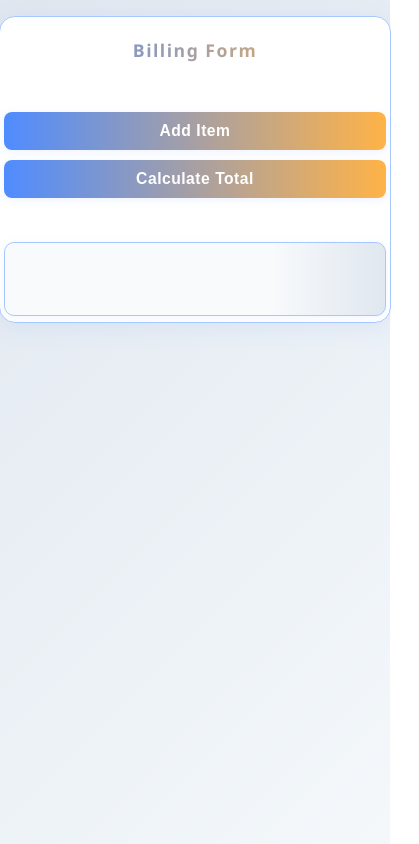
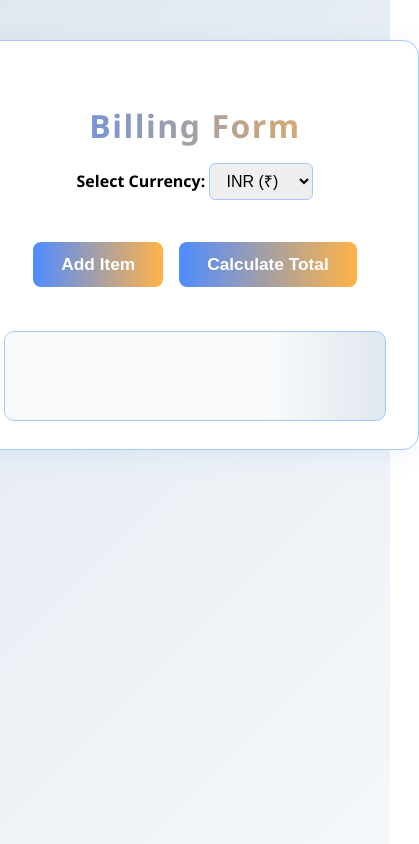
Before and after one commit to Rajdeep019/billing-app, a plain HTML site: page index.html in a window 390 px wide. Shown: the whole page, 419 px wide, since content can reach past the window. Drawn offline with Linux system fonts and the light colour scheme.

Commit message:
add a doler

```diff
--- a/index.html
+++ b/index.html
@@ -18,6 +18,7 @@
       --radius: 16px;
       --shadow: 0 4px 24px rgba(79,140,255,0.10);
     }
+
     body {
       font-family: 'Segoe UI', Arial, sans-serif;
       background: var(--bg);
@@ -32,6 +33,7 @@
       background-size: cover;
       transition: background 0.5s;
     }
+
     .billing-container {
       background: rgba(255,255,255,0.98);
       margin-top: 40px;
@@ -48,14 +50,16 @@
       overflow: hidden;
       animation: fadeIn 0.7s cubic-bezier(.4,0,.2,1);
     }
+
     @keyframes fadeIn {
       from { opacity: 0; transform: translateY(30px); }
       to { opacity: 1; transform: none; }
     }
+
     h2 {
       text-align: center;
       color: var(--primary-dark);
-      margin-bottom: 28px;
+      margin-bottom: 16px;
       letter-spacing: 1.5px;
       font-size: 2rem;
       font-weight: 700;
@@ -64,9 +68,23 @@
       -webkit-text-fill-color: transparent;
       background-clip: text;
     }
+
+    .currency-selector {
+      text-align: center;
+      margin-bottom: 20px;
+    }
+
+    .currency-selector select {
+      padding: 8px 12px;
+      border-radius: 6px;
+      border: 1.5px solid var(--primary-light);
+      font-size: 1rem;
+    }
+
     #fields-container {
       margin-bottom: 22px;
     }
+
     .field-group {
       display: flex;
       gap: 10px;
@@ -74,11 +92,11 @@
       flex-wrap: wrap;
       background: linear-gradient(90deg, #f8fafc 60%, #e0e7ef 100%);
       border-radius: 8px;
-      padding: 8px 6px 8px 6px;
+      padding: 8px 6px;
       box-shadow: 0 1px 6px rgba(79,140,255,0.04);
       border: 1px solid var(--border);
-      transition: box-shadow 0.2s;
     }
+
     .field-group input {
       flex: 1 1 120px;
       padding: 10px 12px;
@@ -86,16 +104,15 @@
       border-radius: 7px;
       font-size: 1.08rem;
       background: #f8fafc;
-      transition: border 0.2s, box-shadow 0.2s;
       color: #222;
       outline: none;
-      box-shadow: 0 1px 4px rgba(79,140,255,0.06);
     }
+
     .field-group input:focus {
       border: 2px solid var(--accent-dark);
       background: #fffbe7;
-      box-shadow: 0 2px 8px rgba(255,179,71,0.10);
     }
+
     .button-row {
       display: flex;
       gap: 16px;
@@ -103,6 +120,7 @@
       justify-content: center;
       flex-wrap: wrap;
     }
+
     button {
       background: linear-gradient(90deg, var(--primary), var(--accent));
       color: #fff;
@@ -112,18 +130,14 @@
       font-size: 1.08rem;
       font-weight: 600;
       cursor: pointer;
-      box-shadow: 0 2px 8px rgba(79,140,255,0.10);
-      transition: background 0.2s, transform 0.1s, box-shadow 0.2s;
-      letter-spacing: 0.5px;
-      outline: none;
-      position: relative;
-      z-index: 1;
+      transition: background 0.2s, transform 0.1s;
     }
-    button:hover, button:focus {
+
+    button:hover {
       background: linear-gradient(90deg, var(--accent), var(--primary));
-      transform: translateY(-2px) scale(1.04);
-      box-shadow: 0 4px 16px rgba(255,179,71,0.13);
+      transform: scale(1.04);
     }
+
     #output {
       margin-top: 22px;
       background: linear-gradient(90deg, #f8fafc 70%, #e0e7ef 100%);
@@ -131,12 +145,10 @@
       padding: 22px 16px;
       font-weight: 400;
       color: #222;
-      box-shadow: 0 2px 12px rgba(79,140,255,0.08);
       border: 1.5px solid var(--primary-light);
       min-height: 44px;
-      animation: fadeIn 0.7s cubic-bezier(.4,0,.2,1);
-      transition: box-shadow 0.2s, border 0.2s;
     }
+
     #output h3 {
       margin-top: 0;
       color: var(--primary-dark);
@@ -144,66 +156,21 @@
       font-weight: 600;
       letter-spacing: 0.5px;
     }
+
     #output ul {
       padding-left: 20px;
       margin: 0 0 10px 0;
     }
+
     #output li {
       margin-bottom: 5px;
       font-size: 1.01rem;
     }
+
     #output strong {
       color: var(--accent-dark);
       font-size: 1.13rem;
       letter-spacing: 0.5px;
-    }
-    /* Responsive Design */
-    @media (max-width: 900px) {
-      .billing-container {
-        max-width: 98vw;
-        padding: 24px 2vw 20px 2vw;
-      }
-      h2 {
-        font-size: 1.5rem;
-      }
-    }
-    @media (max-width: 600px) {
-      .billing-container {
-        padding: 12px 2vw 12px 2vw;
-        max-width: 100vw;
-        margin-top: 16px;
-      }
-      .field-group {
-        flex-direction: column;
-        gap: 7px;
-        padding: 6px 2px 6px 2px;
-      }
-      .field-group input {
-        font-size: 0.98rem;
-        padding: 8px 8px;
-      }
-      button {
-        font-size: 0.98rem;
-        padding: 10px 10px;
-        width: 100%;
-        min-width: 0;
-      }
-      .button-row {
-        flex-direction: column;
-        gap: 10px;
-      }
-      #output {
-        padding: 14px 6px;
-        font-size: 0.98rem;
-      }
-    }
-    @media (max-width: 400px) {
-      h2 {
-        font-size: 1.1rem;
-      }
-      .billing-container {
-        padding: 6px 1vw 6px 1vw;
-      }
     }
   </style>
 </head>
@@ -211,13 +178,25 @@
 
   <div class="billing-container">
     <h2>Billing Form</h2>
+
+    <!-- Currency Selector -->
+    <div class="currency-selector">
+      <label for="currency-select"><strong>Select Currency:</strong></label>
+      <select id="currency-select">
+        <option value="INR" selected>INR (₹)</option>
+        <option value="USD">USD ($)</option>
+      </select>
+    </div>
+
     <div id="fields-container">
       <!-- Dynamic fields will appear here -->
     </div>
+
     <div class="button-row">
       <button onclick="addField()">Add Item</button>
       <button onclick="calculateTotal()">Calculate Total</button>
     </div>
+
     <div id="output"></div>
   </div>
 
@@ -237,6 +216,10 @@
     function calculateTotal() {
       const container = document.getElementById('fields-container');
       const groups = container.getElementsByClassName('field-group');
+      const currency = document.getElementById('currency-select').value;
+
+      let currencySymbol = currency === "USD" ? "$" : "₹";
+      let conversionRate = currency === "USD" ? 0.012 : 1; // Example: ₹1 = $0.012
       let total = 0;
       let billOutput = "<h3>Bill Summary:</h3><ul>";
 
@@ -245,13 +228,14 @@
         const label = inputs[0].value;
         const value1 = parseFloat(inputs[1].value) || 0;
         const value2 = parseFloat(inputs[2].value) || 0;
-        const subtotal = value1 * value2;
+        const subtotalINR = value1 * value2;
+        const subtotal = subtotalINR * conversionRate;
         total += subtotal;
 
-        billOutput += `<li>${label || "Item " + (i+1)}: ${value1} x ${value2} = ₹${subtotal.toFixed(2)}</li>`;
+        billOutput += `<li>${label || "Item " + (i+1)}: ${value1} x ${value2} = ${currencySymbol}${subtotal.toFixed(2)}</li>`;
       }
 
-      billOutput += `</ul><strong>Total: ₹${total.toFixed(2)}</strong>`;
+      billOutput += `</ul><strong>Total: ${currencySymbol}${total.toFixed(2)}</strong>`;
       document.getElementById('output').innerHTML = billOutput;
     }
   </script>
```
